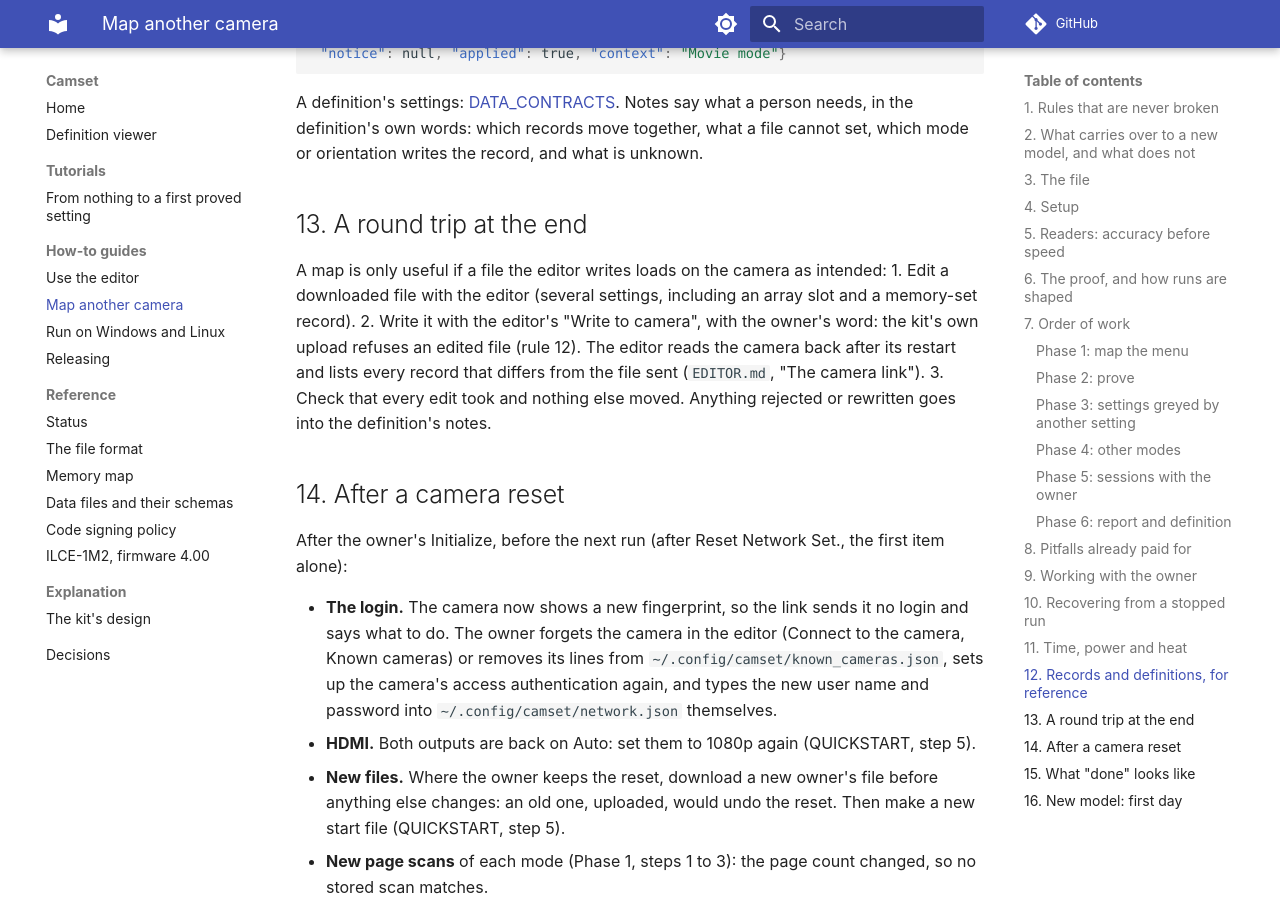
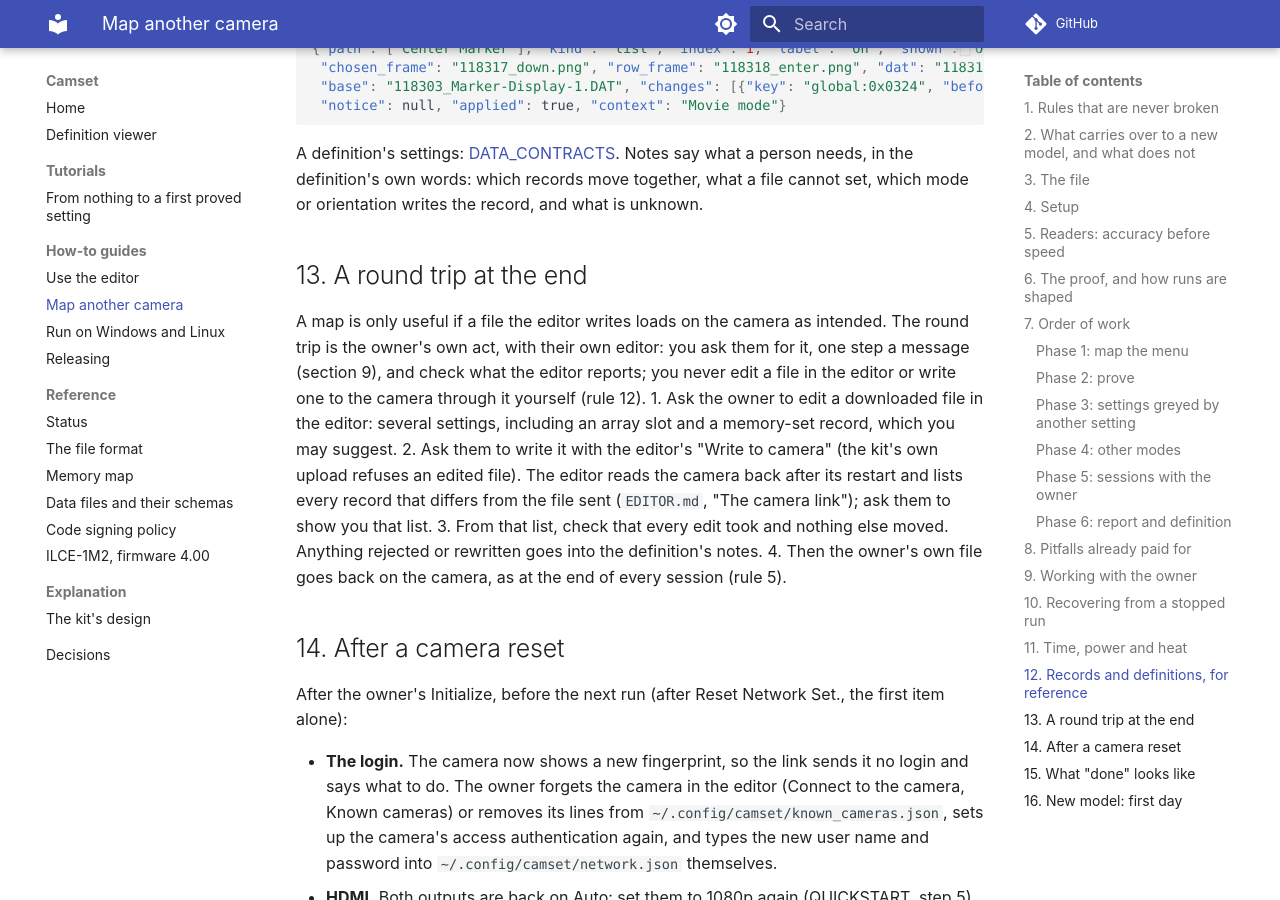
Before and after one commit to camset-dev/camset, an MkDocs documentation site: the page built from docs/REMAPPING_PLAYBOOK.md, in a window 1280 px wide and 900 px high, scrolled down 16267 px. Built offline with MkDocs 1.6.1 and Material for MkDocs 9.7.7, drawn with Linux system fonts in a browser that asks for light colours; comment, search, counter and statistics services are not loaded; some of the changed text lies outside the part shown.

Commit message:
Docs: the round trip is the owner's own act, and a chain's end file after status 5
The playbook's section 13 read as if the agent wrote an edited file through the editor with the owner's word, against
decision 6: the owner now edits and writes it with their own editor, the agent asks for each step and checks the list
the editor shows, and the owner's own file goes back after. The line on chains says the end file is not put back after
a step that exits 5, and decision 8 points at its own Rule line for the by-hand default, the playbook's section 1 for
how an owner allows more.

Signed-off-by: camset-dev <camset-dev@proton.me>

```diff
--- a/docs/REMAPPING_PLAYBOOK.md
+++ b/docs/REMAPPING_PLAYBOOK.md
@@ -194,8 +194,9 @@ axis is proved again from a start file the camera wrote holding the other value.
 
 Before calling a model done, check the evidence offline: each proof's frames against its label, and the report's rules
 against the proofs. Unattended runs go through `kit/tools/chain.py`, never a shell script. A chain stops at its first
-step that fails and puts its end file back, unless that step is marked `go_on_after_error = true`, which goes on only
-after an error the kit gives no meaning (its docstring says which).
+step that fails, unless that step is marked `go_on_after_error = true`, which goes on only after an error the kit gives
+no meaning (its docstring says which). It then puts its end file back, but not after a step that exits 5, whose start
+file goes back by hand first (`kit/tools/upload_check.py`, section 10).
 
 ## 7. Order of work
 
@@ -528,14 +529,17 @@ record, and what is unknown.
 
 ## 13. A round trip at the end
 
-A map is only useful if a file the editor writes loads on the camera as intended:
-1. Edit a downloaded file with the editor (several settings, including an array slot and a
-   memory-set record).
-2. Write it with the editor's "Write to camera", with the owner's word: the kit's own upload refuses an edited file
-   (rule 12). The editor reads the camera back after its restart and lists every record that differs from the file
-   sent (`EDITOR.md`, "The camera link").
-3. Check that every edit took and nothing else moved. Anything rejected or rewritten goes into the
+A map is only useful if a file the editor writes loads on the camera as intended. The round trip is the owner's own
+act, with their own editor: you ask them for it, one step a message (section 9), and check what the editor reports;
+you never edit a file in the editor or write one to the camera through it yourself (rule 12).
+1. Ask the owner to edit a downloaded file in the editor: several settings, including an array slot and a memory-set
+   record, which you may suggest.
+2. Ask them to write it with the editor's "Write to camera" (the kit's own upload refuses an edited file). The editor
+   reads the camera back after its restart and lists every record that differs from the file sent (`EDITOR.md`, "The
+   camera link"); ask them to show you that list.
+3. From that list, check that every edit took and nothing else moved. Anything rejected or rewritten goes into the
    definition's notes.
+4. Then the owner's own file goes back on the camera, as at the end of every session (rule 5).
 
 ## 14. After a camera reset
 
```
Also changed, not shown: docs/decisions/0008-by-hand-only-usb-language-region-and-network-identity.md (+4 -3 lines).
